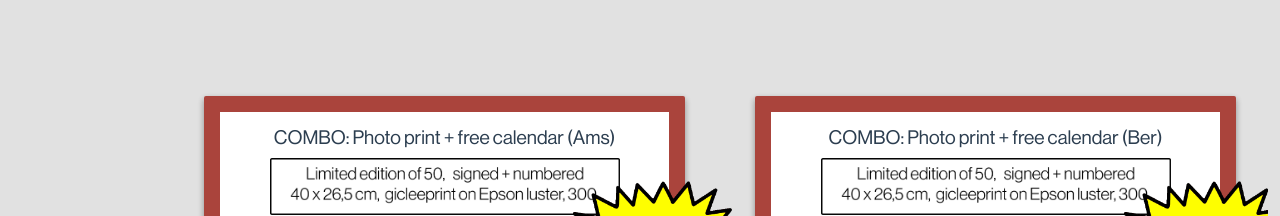
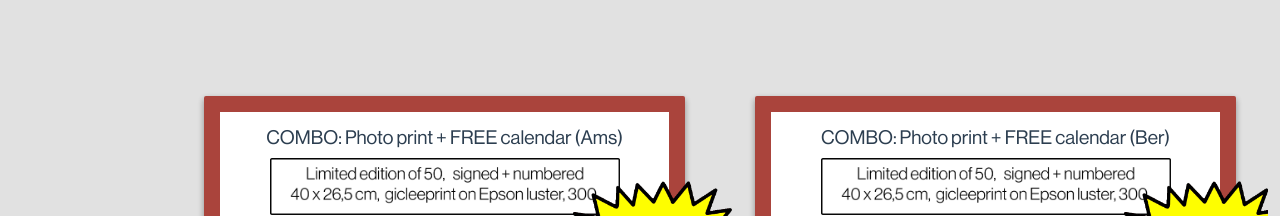
Before and after one commit to YketD/thecalendarproject, a Vue app: page / in a window 1280 px wide. Shown: the part 820-1036 px from the top of the page. Built offline with nearby package versions, Linux system fonts and the light colour scheme.

Commit message:
new label

```diff
--- a/src/components/ProductGrid.vue
+++ b/src/components/ProductGrid.vue
@@ -33,7 +33,7 @@
                 class="product-card"
                 has-image="true"
                 discount-sticker="/images/assets/limited-edition-of-50-yellow.png"
-                bottom-label-two="COMBO: Photo print + free calendar (Ams)"
+                bottom-label-two="COMBO: Photo print + FREE calendar (Ams)"
                 :margin-bottom="true"
                 price="150,-"
                 bottom-text=""
@@ -45,7 +45,7 @@
                 class="product-card"
                 bottom-label=""
                 has-image="true"
-                bottom-label-two="COMBO: Photo print + free calendar (Ber)"
+                bottom-label-two="COMBO: Photo print + FREE calendar (Ber)"
                 price="€150,-"
                 discount-sticker="/images/assets/limited-edition-of-50-yellow.png"
                 bottom-text="Limited Edition of 50"
```
